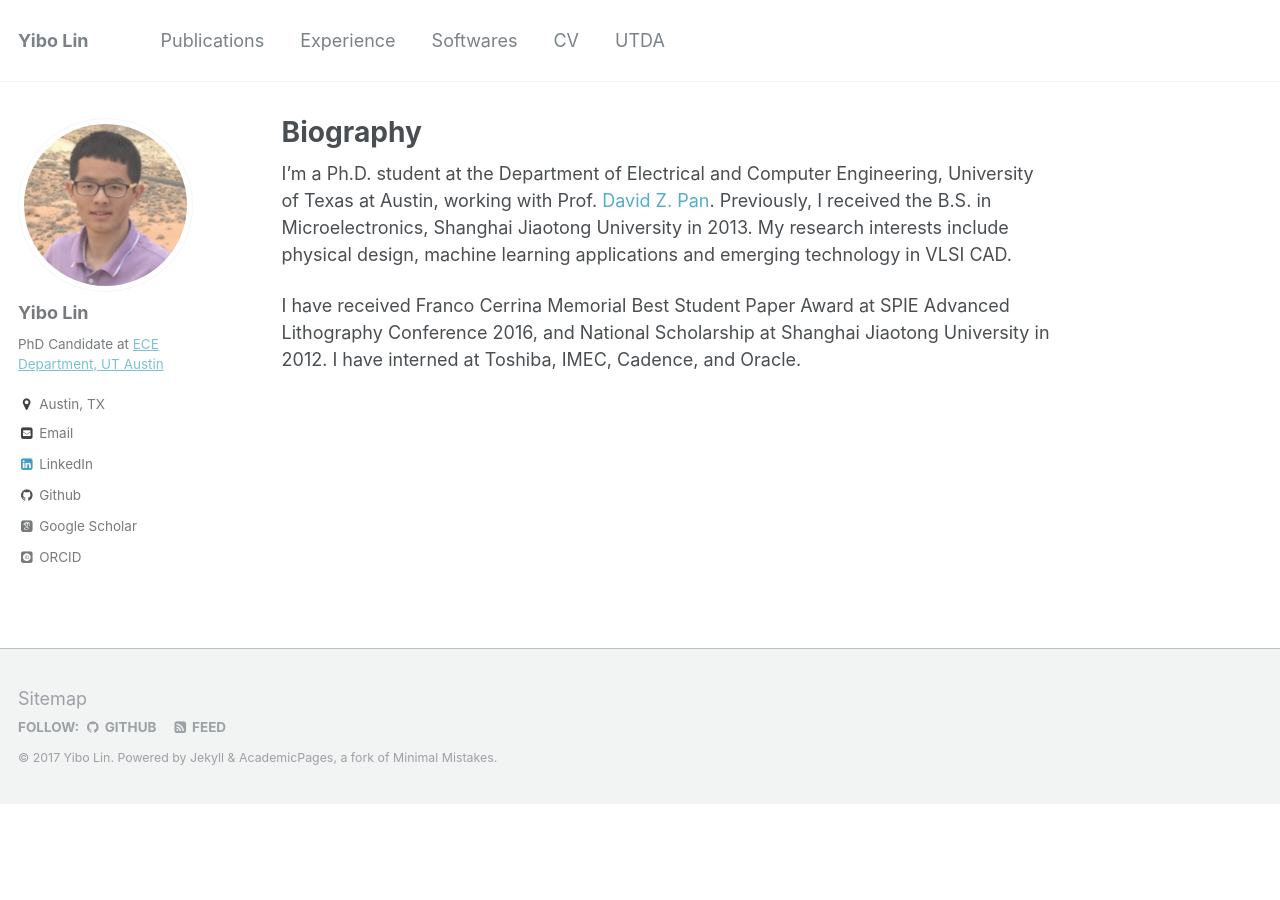
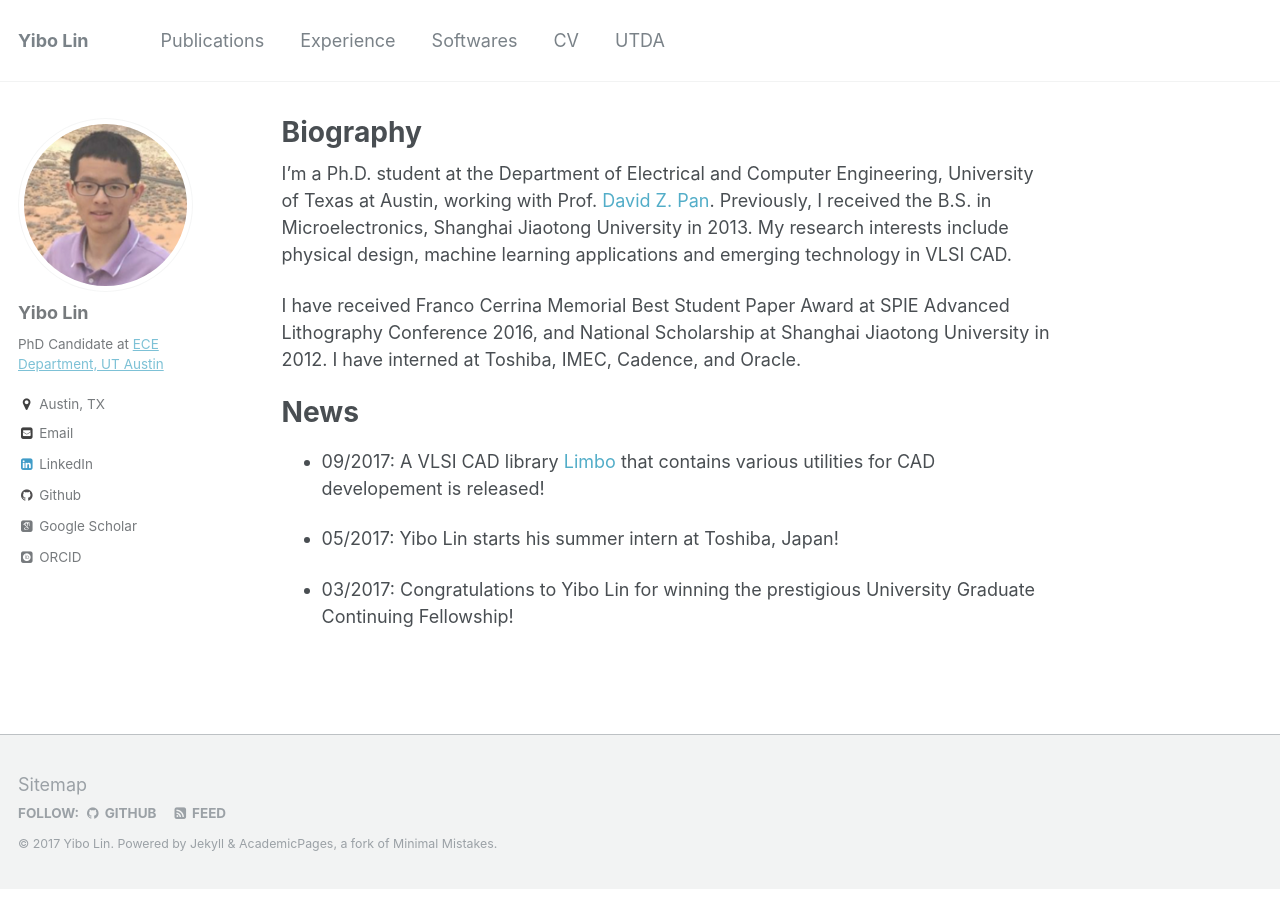
Before and after one commit to limbo018/limbo018.github.io, a Jekyll site: the page built from _pages/about.md, in a window 1280 px wide. Built offline with Jekyll 4.4.1, drawn with Linux system fonts in a browser that asks for light colours; some web fonts are replaced.

Commit message:
add news

```diff
--- a/_pages/about.md
+++ b/_pages/about.md
@@ -15,3 +15,13 @@ My research interests include physical design, machine learning applications and
 
 I have received Franco Cerrina Memorial Best Student Paper Award at SPIE Advanced Lithography Conference 2016, and National Scholarship at Shanghai Jiaotong University in 2012.
 I have interned at Toshiba, IMEC, Cadence, and Oracle.
+
+
+News
+======
+
+* 09/2017: A VLSI CAD library [Limbo](https://github.com/limbo018/Limbo) that contains various utilities for CAD developement is released!
+
+* 05/2017: Yibo Lin starts his summer intern at Toshiba, Japan!
+
+* 03/2017: Congratulations to Yibo Lin for winning the prestigious University Graduate Continuing Fellowship!
```
